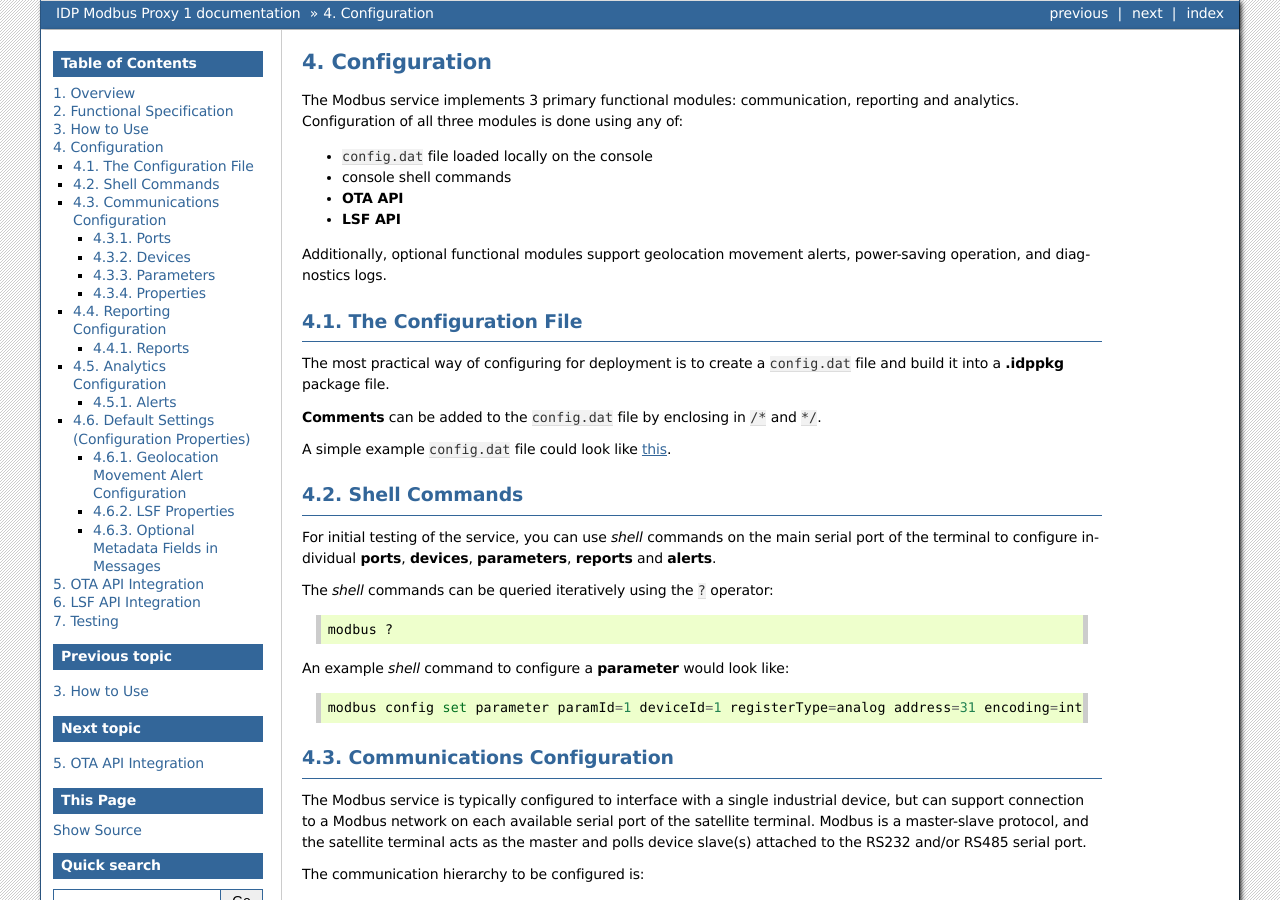
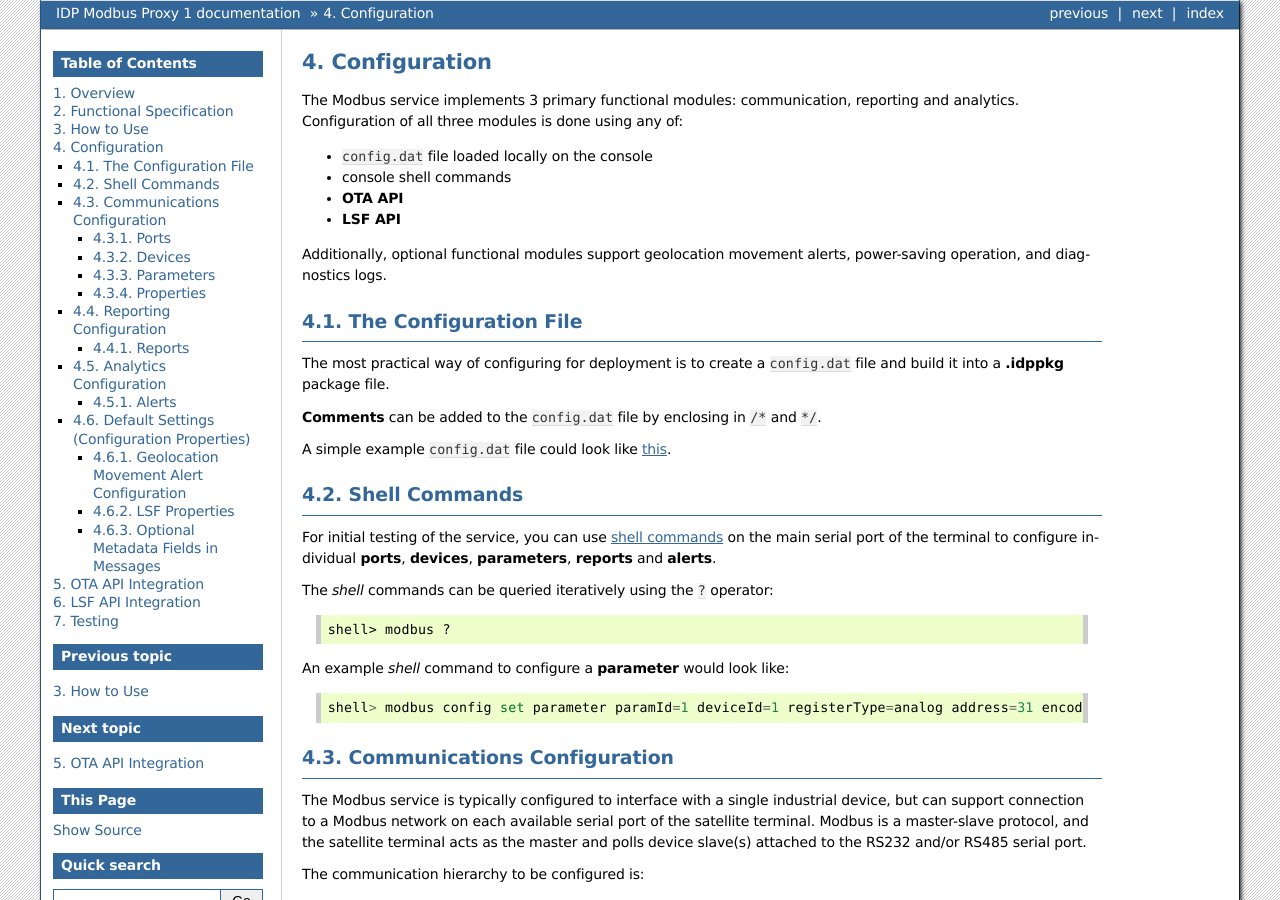
Before and after one commit to gbrucepayne/idp_modbus_proxy, a Sphinx documentation site: the page built from docs/configuration.rst, in a window 1280 px wide and 900 px high. Built offline with Sphinx 7.4.7, drawn with Linux system fonts in a browser that asks for light colours.

Commit message:
added cross-reference to shell commands from configuration

```diff
--- a/docs/configuration.rst
+++ b/docs/configuration.rst
@@ -25,15 +25,15 @@ A simple example ``config.dat`` file could look like :ref:`this <example-config-
 Shell Commands
 **************
 
-For initial testing of the service, you can use *shell* commands on the main serial port of the terminal to configure individual **ports**, **devices**, **parameters**, **reports** and **alerts**.
+For initial testing of the service, you can use :ref:`shell commands <shell_commands>` on the main serial port of the terminal to configure individual **ports**, **devices**, **parameters**, **reports** and **alerts**.
 
 The *shell* commands can be queried iteratively using the ``?`` operator::
 
-	modbus ?
+	shell> modbus ?
 
 An example *shell* command to configure a **parameter** would look like::
 
-	modbus config set parameter paramId=1 deviceId=1 registerType=analog address=31 encoding=int16
+	shell> modbus config set parameter paramId=1 deviceId=1 registerType=analog address=31 encoding=int16
 
 
 Communications Configuration
--- a/docs/lsfapi.rst
+++ b/docs/lsfapi.rst
@@ -9,6 +9,8 @@ Properties
 
 See :ref:`Configuration <config-properties>`
 
+
+.. _shell_commands:
 
 Shell Commands
 ==============
```
Also changed, not shown: 8 other files.
